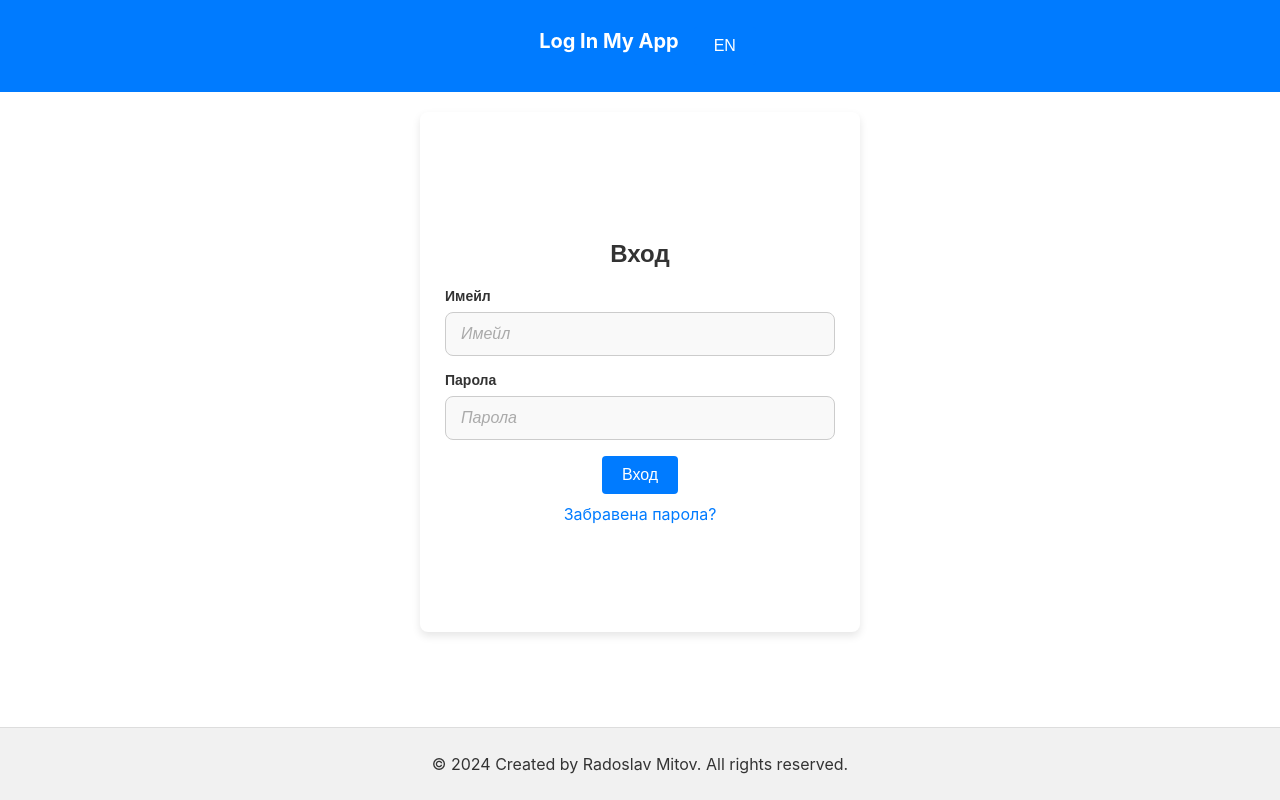
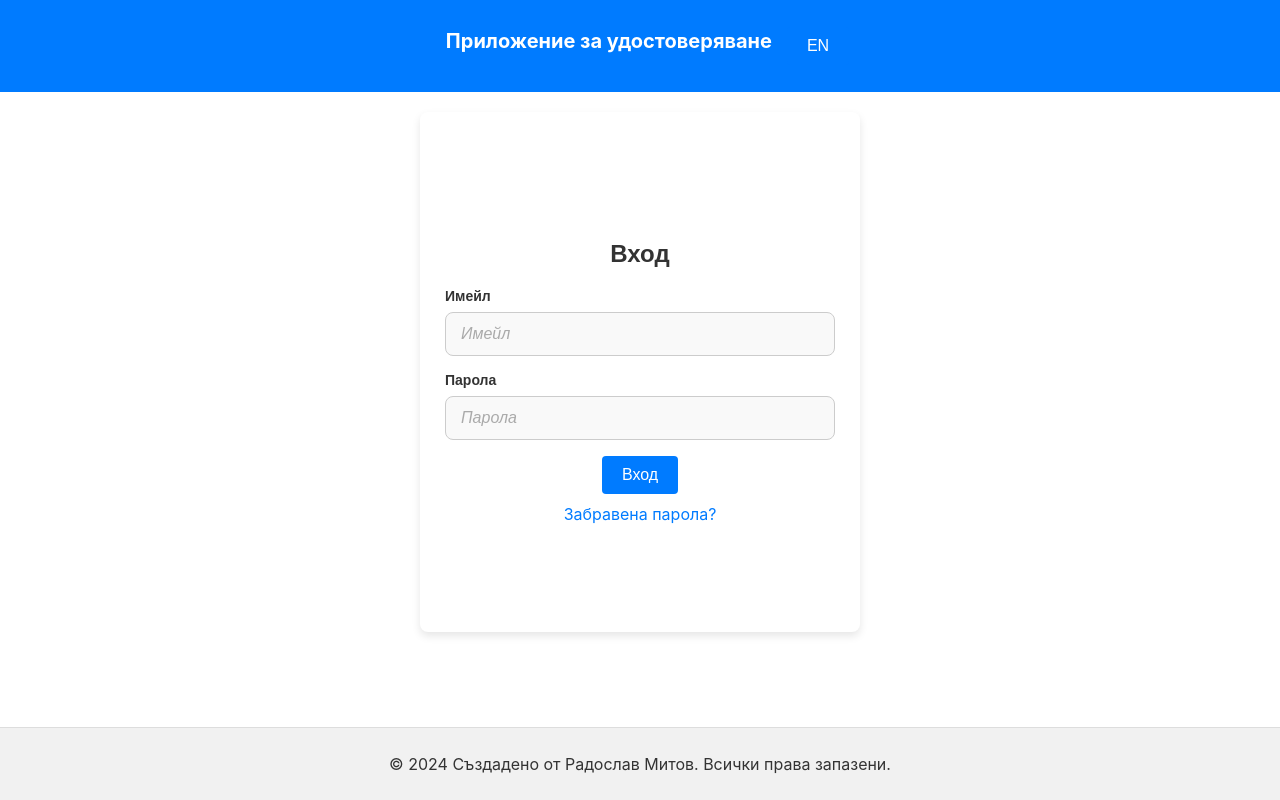
Before and after one commit to Rado-Slav/react-log-in-app, a React (Create React App) app: page / in a window 1280 px wide. Built offline with nearby package versions, Linux system fonts and the light colour scheme.

Commit message:
header and footer texts added for translations as well

```diff
--- a/src/components/Layout/Layout.tsx
+++ b/src/components/Layout/Layout.tsx
@@ -45,7 +45,7 @@ const Layout: React.FC<LayoutProps> = ({ children }) => {
           <img className="logged-in-img" src={radich} alt="Love Spain" />
         ) : null}
         <Link to="/">
-          <h1>Log In My App</h1>
+          <h1>{t("header.title")}</h1>
         </Link>
         <Button onClick={handleLanguageChange}>
           {language === "en" ? "BG" : "EN"}
@@ -60,8 +60,7 @@ const Layout: React.FC<LayoutProps> = ({ children }) => {
       {/* TODO Create standalone component for Footer */}
       <footer className="footer">
         <p>
-          &copy; {new Date().getFullYear()} Created by Radoslav Mitov. All
-          rights reserved.
+          &copy; {new Date().getFullYear()} {t('footer.copyright')}
         </p>
         {/* footer links or additional information here */}
       </footer>
--- a/src/translations/bg.json
+++ b/src/translations/bg.json
@@ -22,5 +22,11 @@
   "not_found": {
     "error": "Упс! Няма такава страница!",
     "button": "Обратно към началната страница"
+  },
+  "header": {
+    "title": "Приложение за удостоверяване"
+  },
+  "footer": {
+    "copyright": "Създадено от Радослав Митов. Всички права запазени."
   }
 }
--- a/src/translations/en.json
+++ b/src/translations/en.json
@@ -22,5 +22,11 @@
   "not_found": {
     "error": "Oops! The page you're looking for does not exist.",
     "button": "Go to Home Page"
+  },
+  "header": {
+    "title": "Authentication App"
+  },
+  "footer": {
+    "copyright": "Created by Radoslav Mitov. All rights reserved."
   }
 }
```
Lines whose indentation alone changed are shown as unchanged.
